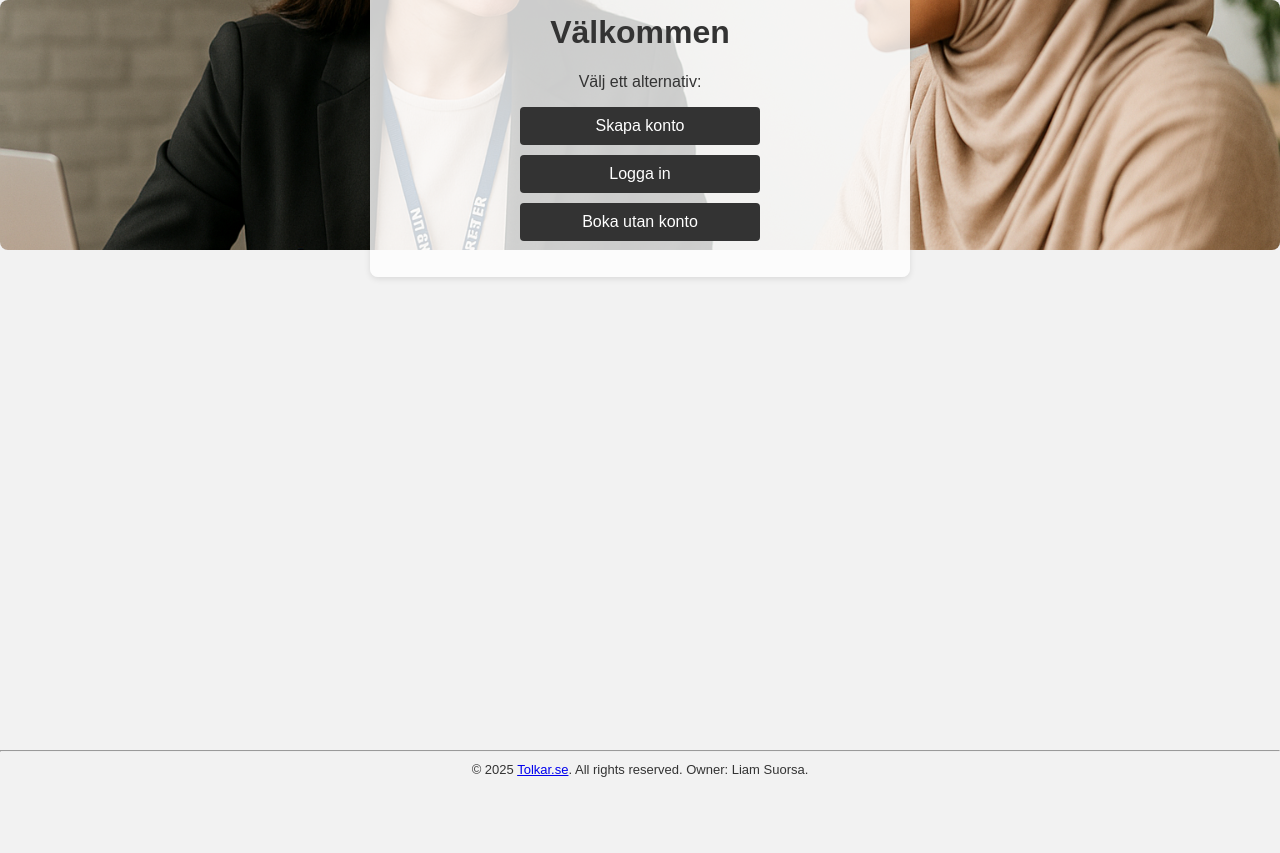
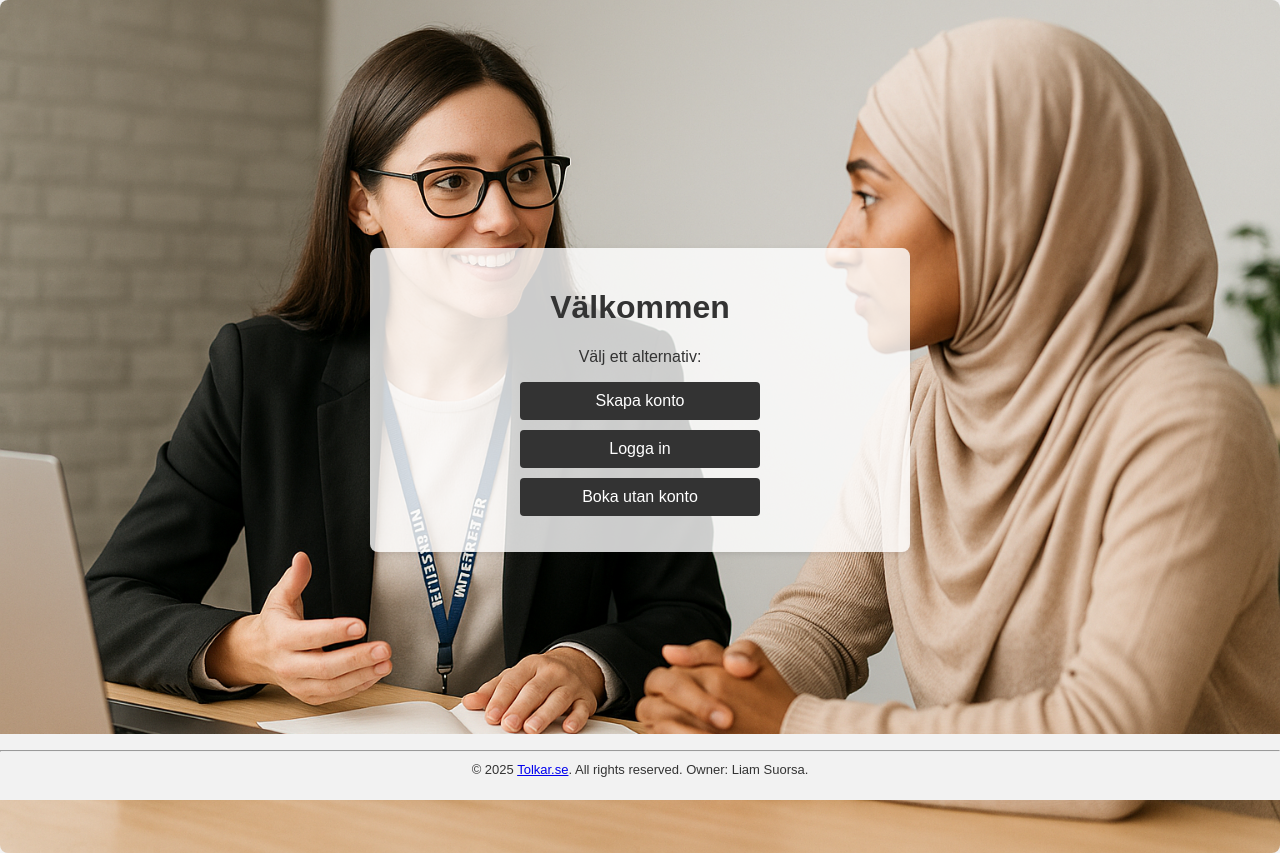
Before and after one commit to Mr-cool08/tolka, a Flask app: page / in a window 1280 px wide. Before the commit the page ends 777 px from the top, so only its background shows below. Run offline with Flask 3, Linux system fonts and the light colour scheme.

Commit message:
Position welcome box centrally with full-height hero image

```diff
--- a/static/style/home.css
+++ b/static/style/home.css
@@ -3,7 +3,7 @@
 }
 
 .home-container {
-    position: absolute;
+    position: fixed;
     top: 50%;
     left: 50%;
     transform: translate(-50%, -50%);
@@ -41,10 +41,9 @@
 
 .home-hero {
     width: 100%;
-    max-height: 250px;
+    height: auto;
     object-fit: cover;
     border-radius: 8px;
-    margin-bottom: 20px;
     display: block;
 }
 
```
